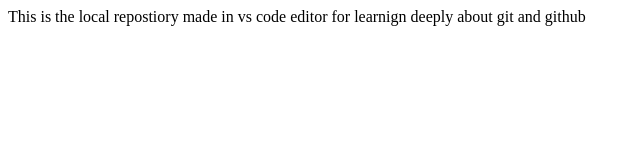
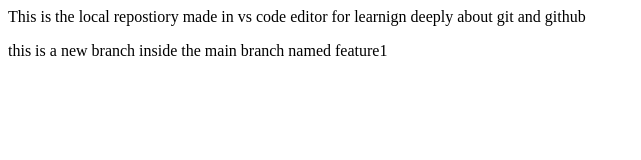
Before and after one commit to nikhilchakrwarti2906-coder/localrepo, a plain HTML site: page index.html in a window 1280 px wide. Shown: the whole page, without its empty margins (0-641 px from the left). Drawn offline with Linux system fonts and the light colour scheme.

Commit message:
New branch added inside main branch named feature1

```diff
--- a/index.html
+++ b/index.html
@@ -1,3 +1,6 @@
 <p>This is the local repostiory made in vs code editor for learnign deeply about
     git and github
 </p>
+<p>
+    this is a new branch inside the main branch named feature1
+</p>
```
